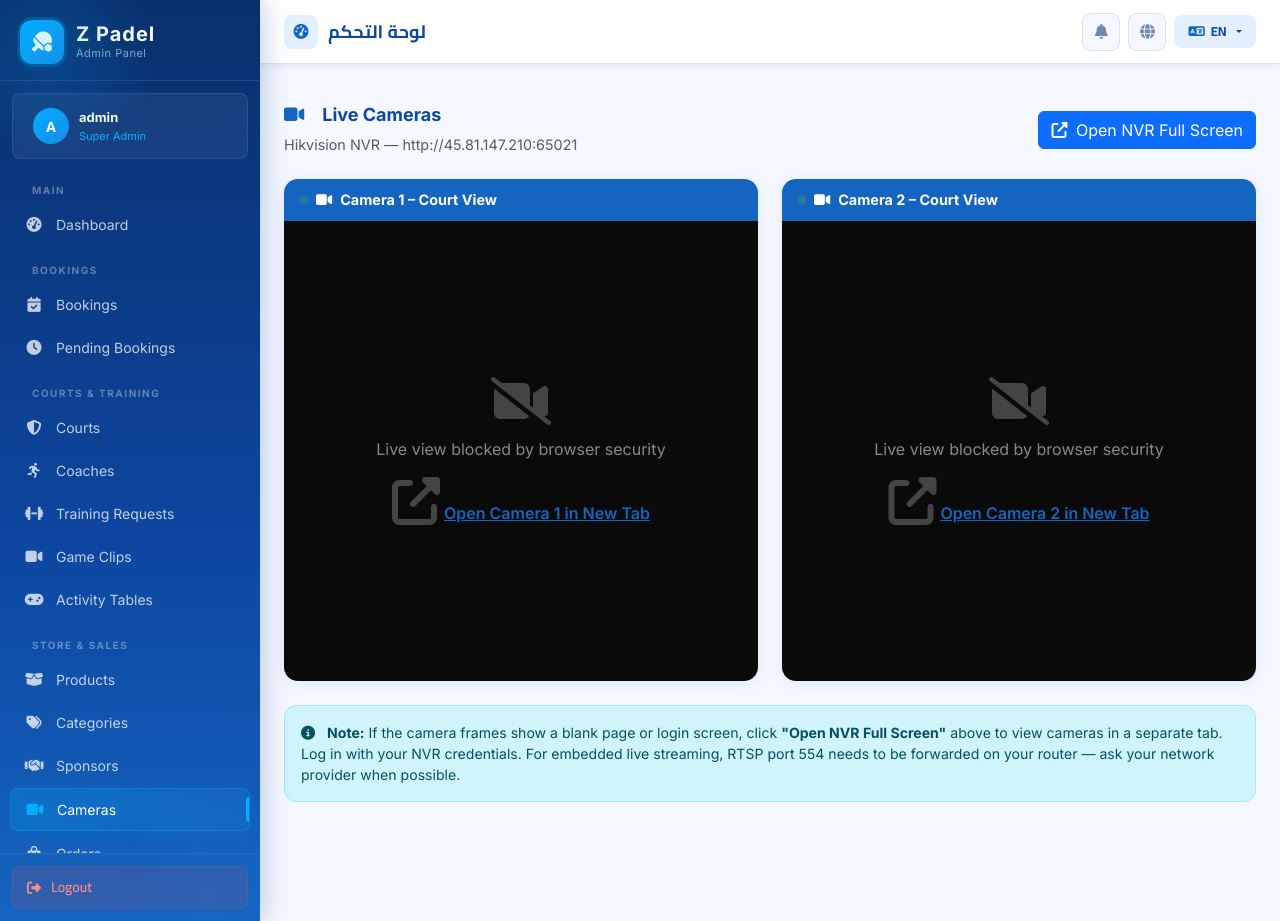
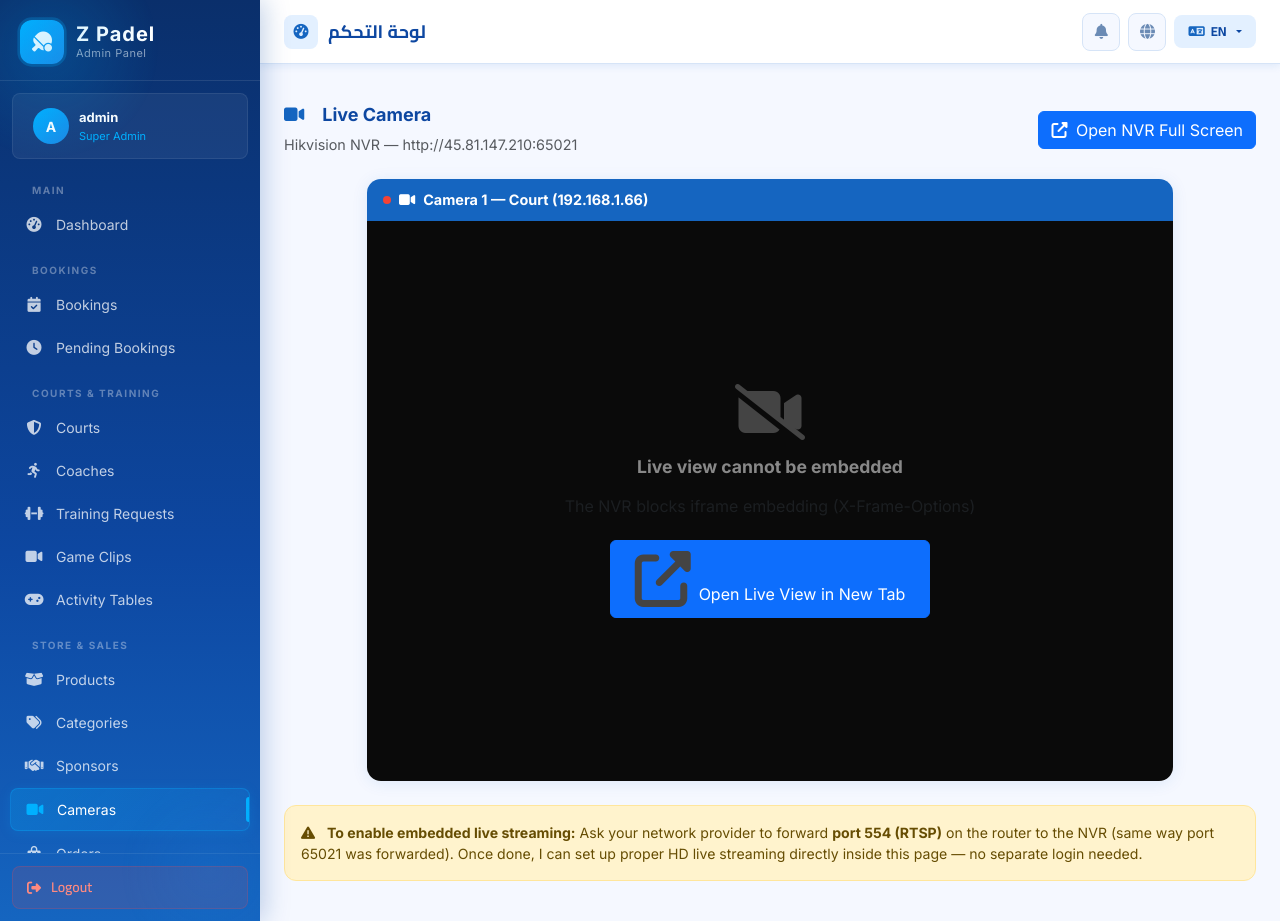
Before and after one commit to metinmeki/Z_padel, a Flask app: page /admin/cameras in a window 1280 px wide. Run offline with Flask 3, Linux system fonts and the light colour scheme; a user stored in the database is signed in; data that the repository does not hold is empty; some libraries are stand-ins or nearby versions.

Commit message:
Cameras page: simplify to 1 camera, improve fallback UI
Co-Authored-By: Claude Sonnet 4.6 <noreply@anthropic.com>

```diff
--- a/app/templates/admin/cameras.html
+++ b/app/templates/admin/cameras.html
@@ -5,7 +5,7 @@
 <div class="page-header d-flex align-items-center justify-content-between mb-4">
   <div>
     <h1 class="page-title"><i class="fas fa-video me-2" style="color:var(--brand-blue)"></i>
-      {% if lang == 'en' %}Live Cameras{% elif lang == 'ku' %}کامێراکان{% else %}الكاميرات المباشرة{% endif %}
+      {% if lang == 'en' %}Live Camera{% elif lang == 'ku' %}کامێرای سەرزمان{% else %}الكاميرا المباشرة{% endif %}
     </h1>
     <p class="text-muted mb-0" style="font-size:.9rem">Hikvision NVR — {{ nvr_url }}</p>
   </div>
@@ -18,59 +18,33 @@
 .cam-card { background:#fff; border-radius:14px; box-shadow:0 2px 16px rgba(21,101,192,.10); overflow:hidden; }
 .cam-header { background:var(--brand-blue); color:#fff; padding:10px 16px; font-weight:700; font-size:.9rem; display:flex; align-items:center; gap:8px; }
 .cam-header .dot { width:8px; height:8px; border-radius:50%; background:#4caf50; animation:blink 1.2s ease-in-out infinite; }
+.cam-header .dot.offline { background:#f44336; animation:none; }
 @keyframes blink { 0%,100%{opacity:1} 50%{opacity:.3} }
 .cam-frame { position:relative; width:100%; background:#0a0a0a; }
-.cam-frame iframe { width:100%; height:460px; border:none; display:block; }
-.cam-blocked { display:none; flex-direction:column; align-items:center; justify-content:center; height:460px; color:#888; gap:12px; }
-.cam-blocked i { font-size:3rem; color:#444; }
-.cam-blocked a { color:var(--brand-blue); font-weight:600; }
+.cam-frame iframe { width:100%; height:560px; border:none; display:block; }
+.cam-fallback { display:none; flex-direction:column; align-items:center; justify-content:center; height:560px; color:#888; gap:14px; }
+.cam-fallback i { font-size:3.5rem; color:#444; }
+.cam-fallback .btn { font-size:1rem; padding:10px 24px; }
 </style>
 
-<div class="row g-4">
-  <!-- Camera 1 -->
-  <div class="col-12 col-lg-6">
+<div class="row justify-content-center">
+  <div class="col-12 col-xl-10">
     <div class="cam-card">
       <div class="cam-header">
-        <span class="dot"></span>
-        <i class="fas fa-video"></i> Camera 1 – Court View
+        <span class="dot" id="statusDot"></span>
+        <i class="fas fa-video"></i> Camera 1 — Court (192.168.1.66)
       </div>
-      <div class="cam-frame" id="frame1">
-        <iframe id="iframe1"
+      <div class="cam-frame" id="camFrame">
+        <iframe id="camIframe"
           src="{{ nvr_url }}/doc/index.html#/preview"
-          sandbox="allow-scripts allow-same-origin allow-forms"
-          onload="checkFrame(this)"
-          onerror="showFallback('frame1','{{ nvr_url }}')">
+          sandbox="allow-scripts allow-same-origin allow-forms allow-popups">
         </iframe>
-        <div class="cam-blocked" id="blocked1">
+        <div class="cam-fallback" id="camFallback">
           <i class="fas fa-video-slash"></i>
-          <p class="mb-1">Live view blocked by browser security</p>
-          <a href="{{ nvr_url }}/doc/index.html#/preview" target="_blank">
-            <i class="fas fa-external-link-alt me-1"></i>Open Camera 1 in New Tab
-          </a>
-        </div>
-      </div>
-    </div>
-  </div>
-
-  <!-- Camera 2 -->
-  <div class="col-12 col-lg-6">
-    <div class="cam-card">
-      <div class="cam-header">
-        <span class="dot"></span>
-        <i class="fas fa-video"></i> Camera 2 – Court View
-      </div>
-      <div class="cam-frame" id="frame2">
-        <iframe id="iframe2"
-          src="{{ nvr_url }}/doc/index.html#/preview"
-          sandbox="allow-scripts allow-same-origin allow-forms"
-          onload="checkFrame(this)"
-          onerror="showFallback('frame2','{{ nvr_url }}')">
-        </iframe>
-        <div class="cam-blocked" id="blocked2">
-          <i class="fas fa-video-slash"></i>
-          <p class="mb-1">Live view blocked by browser security</p>
-          <a href="{{ nvr_url }}/doc/index.html#/preview" target="_blank">
-            <i class="fas fa-external-link-alt me-1"></i>Open Camera 2 in New Tab
+          <p class="mb-0 fw-bold" style="font-size:1.1rem">Live view cannot be embedded</p>
+          <p class="text-muted mb-2">The NVR blocks iframe embedding (X-Frame-Options)</p>
+          <a href="{{ nvr_url }}/doc/index.html#/preview" target="_blank" class="btn btn-primary">
+            <i class="fas fa-external-link-alt me-2"></i>Open Live View in New Tab
           </a>
         </div>
       </div>
@@ -78,45 +52,39 @@
   </div>
 </div>
 
-<div class="alert alert-info mt-4" style="border-radius:12px; font-size:.88rem">
-  <i class="fas fa-info-circle me-2"></i>
-  <strong>Note:</strong> If the camera frames show a blank page or login screen, click
-  <strong>"Open NVR Full Screen"</strong> above to view cameras in a separate tab.
-  Log in with your NVR credentials. For embedded live streaming, RTSP port 554 needs
-  to be forwarded on your router — ask your network provider when possible.
+<div class="alert alert-warning mt-4" style="border-radius:12px; font-size:.88rem">
+  <i class="fas fa-triangle-exclamation me-2"></i>
+  <strong>To enable embedded live streaming:</strong>
+  Ask your network provider to forward <strong>port 554 (RTSP)</strong> on the router to the NVR
+  (same way port 65021 was forwarded). Once done, I can set up proper HD live streaming
+  directly inside this page — no separate login needed.
 </div>
 
 <script>
-function checkFrame(iframe) {
-  try {
-    var doc = iframe.contentDocument || iframe.contentWindow.document;
-    if (!doc || doc.body.innerHTML === '') showFallback(iframe.parentElement.id, '{{ nvr_url }}');
-  } catch(e) {
-    // Cross-origin block — show fallback
-    var frameId = iframe.id.replace('iframe','frame');
-    showFallback(frameId, '{{ nvr_url }}');
+(function(){
+  var iframe = document.getElementById('camIframe');
+  var fallback = document.getElementById('camFallback');
+  var dot = document.getElementById('statusDot');
+
+  function showFallback() {
+    iframe.style.display = 'none';
+    fallback.style.display = 'flex';
+    dot.classList.add('offline');
   }
-}
-function showFallback(frameId, nvrUrl) {
-  var frame = document.getElementById(frameId);
-  if (!frame) return;
-  var iframeEl = frame.querySelector('iframe');
-  var blocked = document.getElementById(frameId.replace('frame','blocked'));
-  if (iframeEl) iframeEl.style.display = 'none';
-  if (blocked) blocked.style.display = 'flex';
-}
-// Detect X-Frame-Options block after 3 seconds
-setTimeout(function() {
-  ['1','2'].forEach(function(n) {
-    var iframe = document.getElementById('iframe' + n);
-    if (!iframe) return;
+
+  // Detect X-Frame-Options block after 4 seconds
+  setTimeout(function() {
     try {
       var doc = iframe.contentDocument || iframe.contentWindow.document;
-      if (!doc || !doc.body || doc.body.innerHTML === '') showFallback('frame'+n, '{{ nvr_url }}');
+      if (!doc || !doc.body || doc.title === '' || doc.body.innerHTML.trim() === '') {
+        showFallback();
+      }
     } catch(e) {
-      showFallback('frame'+n, '{{ nvr_url }}');
+      showFallback();
     }
-  });
-}, 3000);
+  }, 4000);
+
+  iframe.onerror = showFallback;
+})();
 </script>
 {% endblock %}
```
